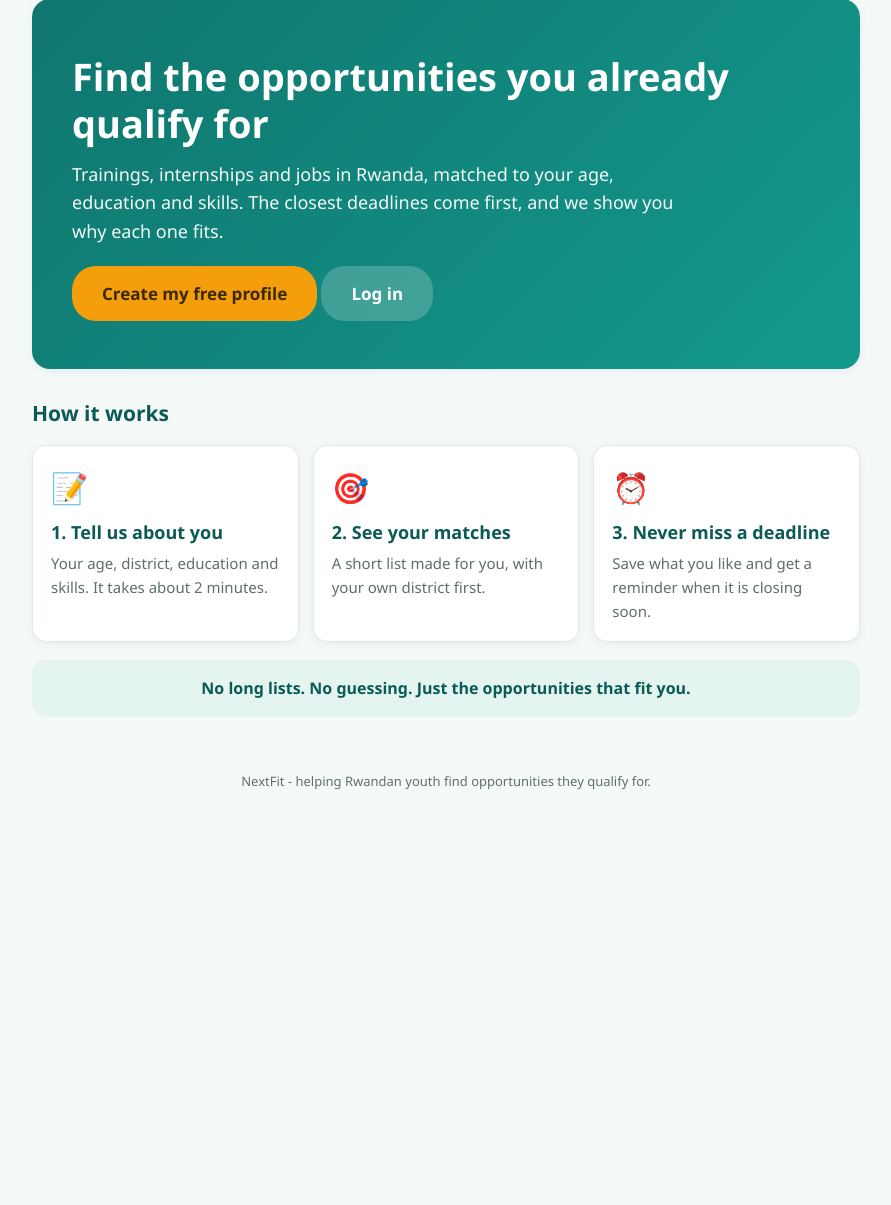
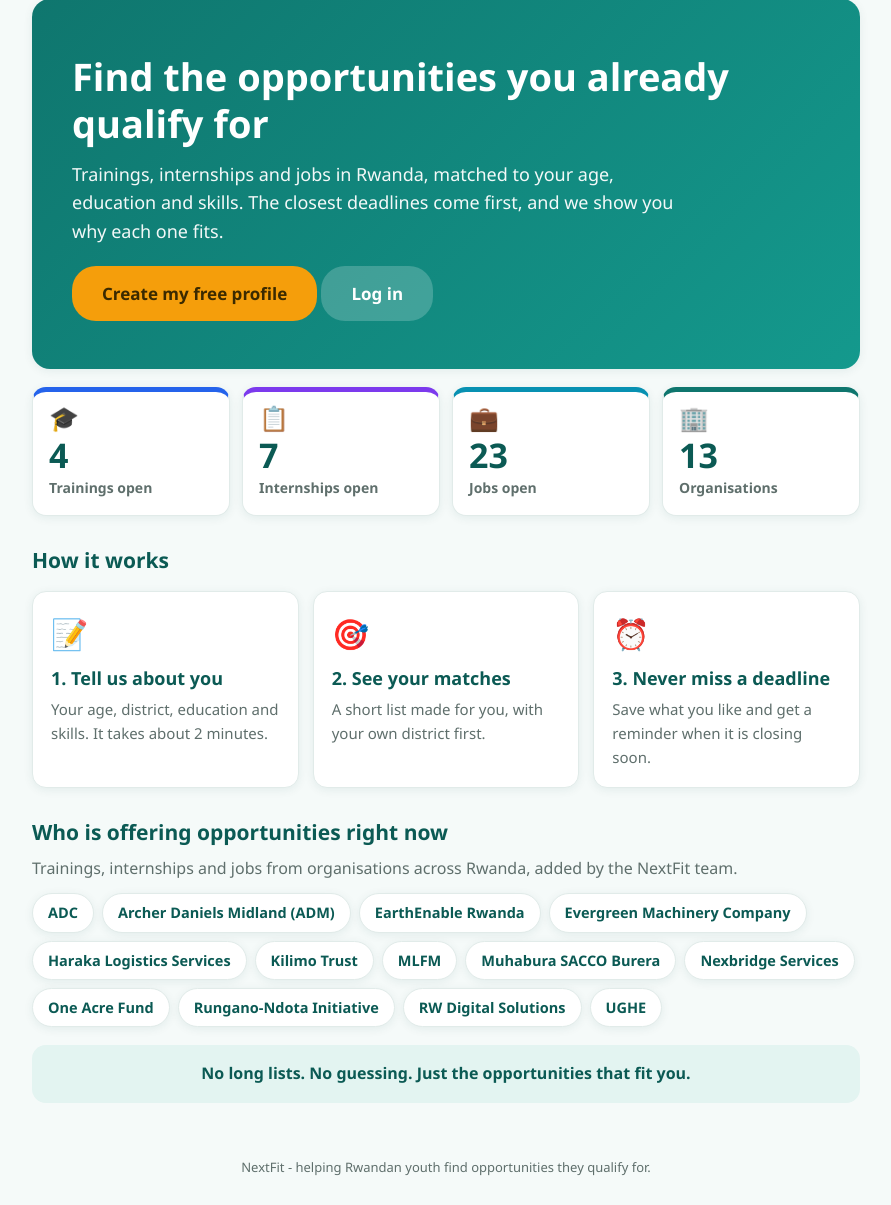
Before and after one commit to Ines-karega/NextFit, a Flask app: page / in a window 1280 px wide. Shown: the part 86-1291 px from the top of the page, without its empty margins (194-1085 px from the left). Before the commit the page ends 876 px from the top, so only its background shows below. Run offline with Flask 3, Linux system fonts and the light colour scheme; data comes from the database, SQL or seed files in the repository; some libraries are stand-ins or nearby versions.

Commit message:
Show open jobs, internships and trainings, and the organisations offering them, on the home page

```diff
--- a/backend/app.py
+++ b/backend/app.py
@@ -127,11 +127,35 @@ def go_back(default_page):
 
 
 # ---------------- public pages ----------------
+def organisation_of(title):
+    """The organisation named in a listing title, such as "Teller - Muhabura SACCO Burera"
+    or "Sales Assistant at Blackbuck Coffee". Returns "" when the title names none."""
+    for marker in (" - ", " at "):
+        if marker in title:
+            return title.rsplit(marker, 1)[1].strip()
+    return ""
+
+
+def open_numbers(open_opps):
+    """What the home page shows about open opportunities: how many of each type,
+    and the organisations that are hiring, in alphabetical order."""
+    counts = {code: 0 for code, _ in OPP_TYPES}
+    organisations = set()
+    for o in open_opps:
+        counts[o["type"]] = counts.get(o["type"], 0) + 1
+        name = organisation_of(o["title"])
+        if name:
+            organisations.add(name)
+    return {"types": [(code, label, counts[code]) for code, label in OPP_TYPES],
+            "organisations": sorted(organisations, key=str.lower)}
+
+
 @app.route("/")
 def home():
     user = current_user()
     if user is None:
-        return render_template("home.html")
+        open_opps = db.get_open_opportunities(date.today().isoformat())
+        return render_template("home.html", numbers=open_numbers(open_opps))
     if user["role"] == "ADMIN":
         counts = db.count_opportunities(date.today().isoformat())   # open, expired, closed
         counts["seekers"] = db.count_seekers()
--- a/frontend/static/style.css
+++ b/frontend/static/style.css
@@ -110,6 +110,23 @@ input[type=checkbox] { width: auto; }
 .step p { margin: 0; color: var(--muted); font-size: 15px; }
 .promise { background: var(--green-soft); border-radius: 14px; padding: 16px 20px; margin: 18px 0; text-align: center; font-weight: 600; color: var(--green-dark); }
 
+/* ---------- home page: open numbers and who is hiring ---------- */
+.numbers { display: grid; grid-template-columns: repeat(2, 1fr); gap: 12px; margin: 18px 0; }
+.number { background: #fff; border: 1px solid var(--line); border-top: 5px solid var(--green); border-radius: 14px; padding: 14px 16px; box-shadow: var(--shadow); }
+.number.training { border-top-color: #2563eb; }
+.number.internship { border-top-color: #7c3aed; }
+.number.job { border-top-color: #0891b2; }
+.number .icon { font-size: 24px; line-height: 1; }
+.number strong { display: block; font-size: 34px; line-height: 1.15; margin-top: 6px; color: var(--green-dark); }
+.number span { color: var(--muted); font-size: 14px; font-weight: 600; }
+.hint { color: var(--muted); margin-top: -4px; }
+.hiring { display: flex; flex-wrap: wrap; gap: 8px; margin: 12px 0 8px; }
+.org { background: #fff; border: 1px solid var(--line); border-radius: 22px; padding: 7px 15px; font-size: 14.5px; font-weight: 600; color: var(--green-dark); box-shadow: var(--shadow); }
+@media (min-width: 640px) {
+  .numbers { grid-template-columns: repeat(4, 1fr); }
+  .numbers.three { grid-template-columns: repeat(3, 1fr); }
+}
+
 /* ---------- tables (admin) ---------- */
 .table-wrap { overflow-x: auto; background: #fff; border-radius: 14px; border: 1px solid var(--line); box-shadow: var(--shadow); }
 table { width: 100%; border-collapse: collapse; font-size: 14px; }
--- /dev/null
+++ b/frontend/templates/_hiring.html
@@ -0,0 +1,8 @@
+{# The organisations with open listings right now. Needs numbers from open_numbers() in app.py. #}
+{% if numbers['organisations'] %}
+  <h2>Who is offering opportunities right now</h2>
+  <p class="hint">Trainings, internships and jobs from organisations across Rwanda, added by the NextFit team.</p>
+  <div class="hiring">
+    {% for name in numbers['organisations'] %}<span class="org">{{ name }}</span>{% endfor %}
+  </div>
+{% endif %}
--- /dev/null
+++ b/frontend/templates/_numbers.html
@@ -0,0 +1,18 @@
+{# Open opportunities by type, and the organisations offering them. Needs numbers from open_numbers() in app.py. #}
+{% set icons = {'TRAINING': '&#127891;', 'INTERNSHIP': '&#128203;', 'JOB': '&#128188;'} %}
+<div class="numbers{{ ' three' if not numbers['organisations'] }}">
+  {% for code, label, count in numbers['types'] %}
+    <div class="number {{ code | lower }}">
+      <div class="icon">{{ icons[code] | safe }}</div>
+      <strong>{{ count }}</strong>
+      <span>{{ label }}{{ 's' if count != 1 }} open</span>
+    </div>
+  {% endfor %}
+  {% if numbers['organisations'] %}
+    <div class="number organisations">
+      <div class="icon">&#127970;</div>
+      <strong>{{ numbers['organisations'] | length }}</strong>
+      <span>Organisation{{ 's' if numbers['organisations'] | length != 1 }}</span>
+    </div>
+  {% endif %}
+</div>
--- a/frontend/templates/home.html
+++ b/frontend/templates/home.html
@@ -10,6 +10,8 @@
   </div>
 </div>
 
+{% include "_numbers.html" %}
+
 <h2>How it works</h2>
 <div class="steps">
   <div class="step"><div class="icon">&#128221;</div><h3>1. Tell us about you</h3><p>Your age, district, education and skills. It takes about 2 minutes.</p></div>
@@ -17,5 +19,7 @@
   <div class="step"><div class="icon">&#9200;</div><h3>3. Never miss a deadline</h3><p>Save what you like and get a reminder when it is closing soon.</p></div>
 </div>
 
+{% include "_hiring.html" %}
+
 <div class="promise">No long lists. No guessing. Just the opportunities that fit you.</div>
 {% endblock %}
```
Also changed, not shown: tests/test_journeys.py (+13 -0 lines).
